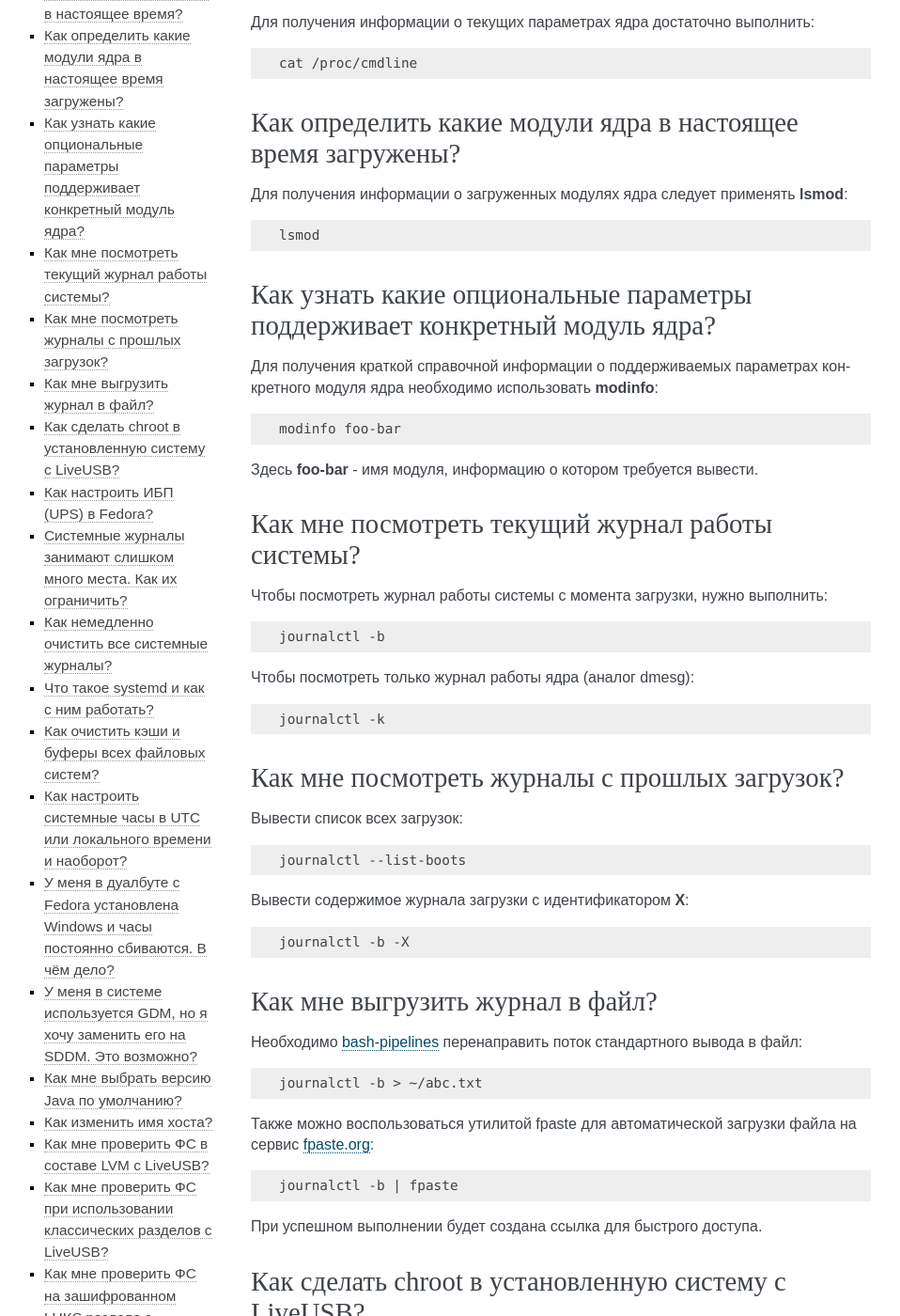
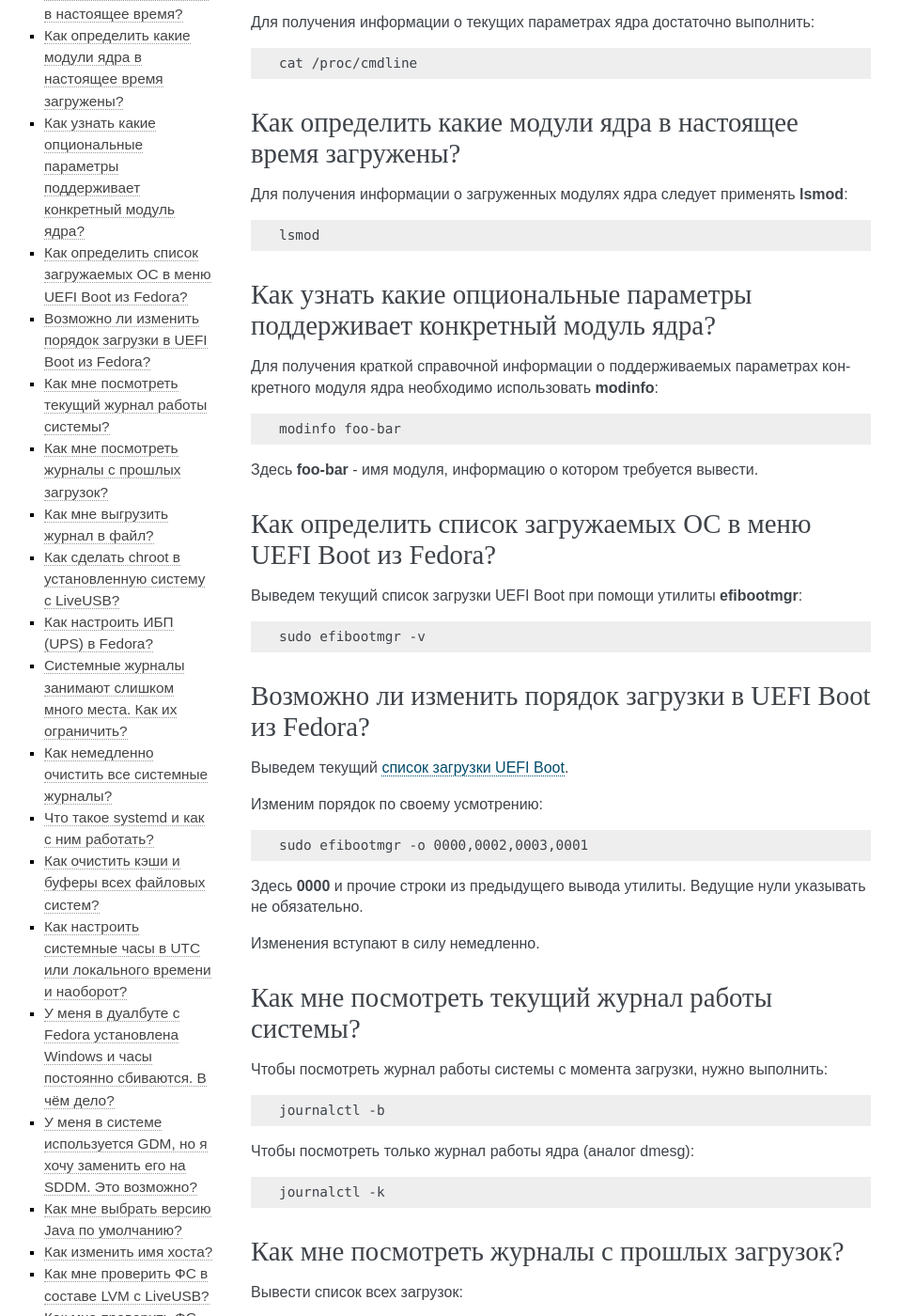
Before and after one commit to RussianFedora/FAQ, a Sphinx documentation site: the page built from source/administration.rst, in a window 1280 px wide and 1400 px high, scrolled down 521 px. Shown: the whole window at 94% size, without its empty margins (153-1111 px from the left). Built offline with Sphinx 7.4.7, drawn with Linux system fonts in a browser that asks for light colours.

Commit message:
Moved UEFI boot order question to adminstration.

```diff
--- a/source/administration.rst
+++ b/source/administration.rst
@@ -64,6 +64,36 @@
     modinfo foo-bar
 
 Здесь **foo-bar** - имя модуля, информацию о котором требуется вывести.
+
+.. index:: order, boot, boot order, uefi
+.. _uefi-list:
+
+Как определить список загружаемых ОС в меню UEFI Boot из Fedora?
+====================================================================
+
+Выведем текущий список загрузки UEFI Boot при помощи утилиты **efibootmgr**:
+
+.. code-block:: text
+
+    sudo efibootmgr -v
+
+.. index:: order, boot, boot order, uefi
+.. _uefi-reorder:
+
+Возможно ли изменить порядок загрузки в UEFI Boot из Fedora?
+=================================================================
+
+Выведем текущий :ref:`список загрузки UEFI Boot <uefi-list>`.
+
+Изменим порядок по своему усмотрению:
+
+.. code-block:: text
+
+    sudo efibootmgr -o 0000,0002,0003,0001
+
+Здесь **0000** и прочие строки из предыдущего вывода утилиты. Ведущие нули указывать не обязательно.
+
+Изменения вступают в силу немедленно.
 
 .. index:: journal, journald
 .. _journal-current:
```
Also changed, not shown: source/installation.rst (+0 -20 lines).
